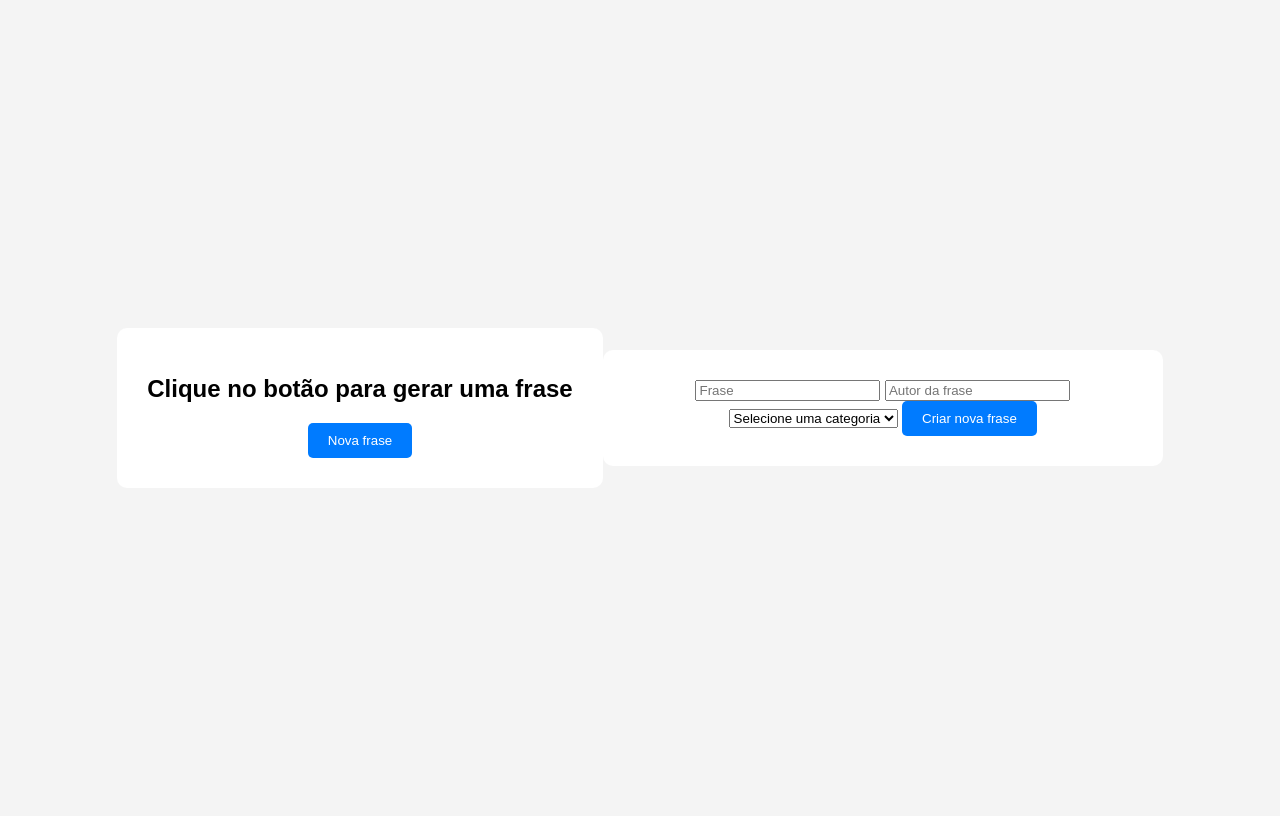
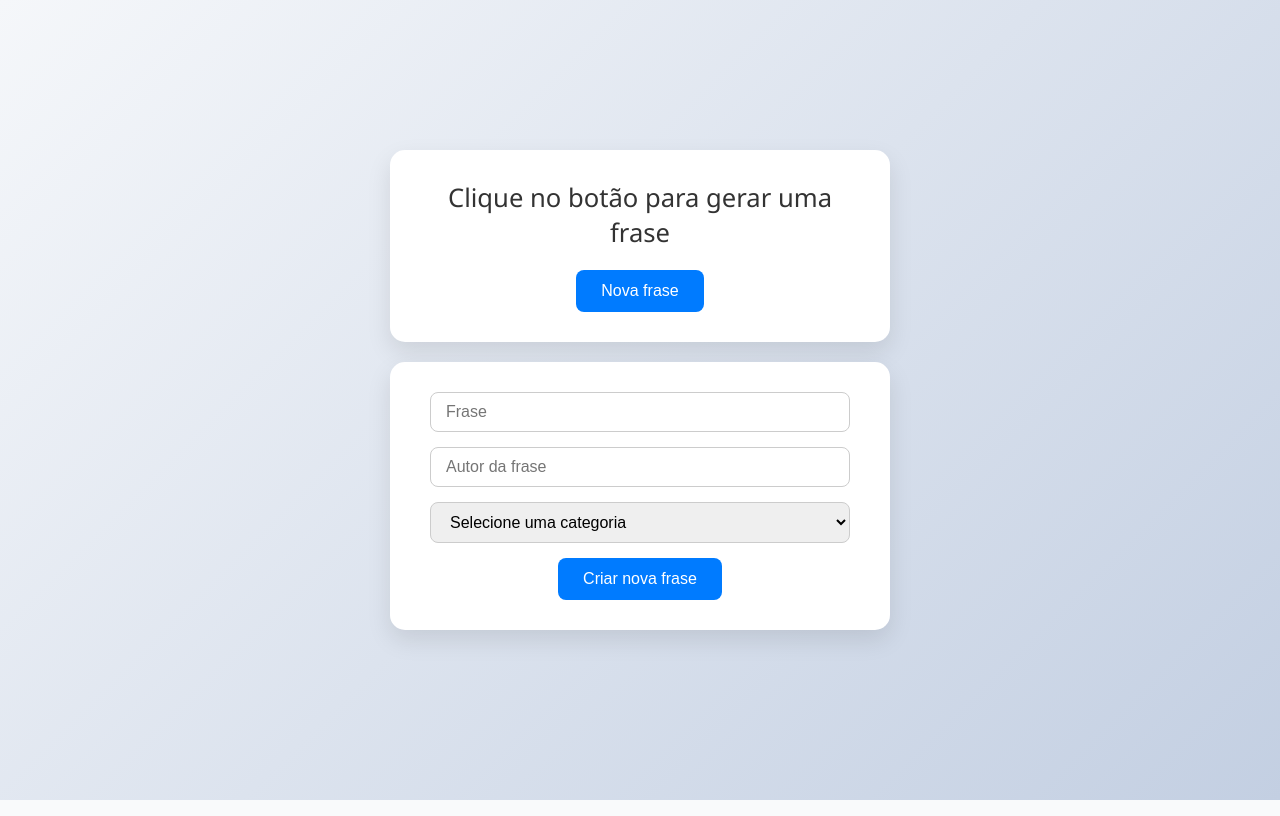
Before and after one commit to LuizCPina/quote_api, a Django app: page / in a window 1280 px wide. Run offline with Django 5.2, Linux system fonts and the light colour scheme.

Commit message:
increment no css e organizacao de diretorios

```diff
--- a/quote_api/quote_api/settings.py
+++ b/quote_api/quote_api/settings.py
@@ -117,3 +117,4 @@ USE_TZ = True
 # https://docs.djangoproject.com/en/6.0/howto/static-files/
 
 STATIC_URL = 'static/'
+STATICFILES_DIRS = [BASE_DIR / "static"]
--- /dev/null
+++ b/quote_api/quotes/static/css/style.css
@@ -0,0 +1,76 @@
+/* style.css */
+* { box-sizing: border-box; margin: 0; padding: 0; }
+
+body {
+    font-family: 'Segoe UI', Tahoma, Geneva, Verdana, sans-serif;
+    background: linear-gradient(135deg, #f5f7fa, #c3cfe2);
+    display: flex;
+    flex-direction: column;
+    justify-content: center;
+    align-items: center;
+    min-height: 100vh;
+    padding: 20px;
+}
+
+.container {
+    background: white;
+    padding: 30px 40px;
+    border-radius: 15px;
+    box-shadow: 0 10px 25px rgba(0,0,0,0.1);
+    text-align: center;
+    max-width: 500px;
+    width: 100%;
+    margin-bottom: 20px;
+    transition: transform 0.2s;
+}
+
+.container:hover { transform: translateY(-5px); }
+
+#quote-text { font-size: 1.6rem; font-weight: 500; margin-bottom: 10px; color: #333; }
+
+#quote-author { color: #777; margin-bottom: 20px; font-style: italic; }
+
+input, select {
+    width: 100%;
+    padding: 10px 15px;
+    margin-bottom: 15px;
+    border-radius: 8px;
+    border: 1px solid #ccc;
+    font-size: 1rem;
+    outline: none;
+    transition: border-color 0.2s;
+}
+
+input:focus, select:focus { border-color: #007BFF; }
+
+button {
+    padding: 12px 25px;
+    border: none;
+    background-color: #007BFF;
+    color: white;
+    border-radius: 8px;
+    font-size: 1rem;
+    cursor: pointer;
+    transition: background-color 0.2s, transform 0.2s;
+}
+
+button:hover { background-color: #0056b3; transform: scale(1.05); }
+
+dialog {
+    border: none;
+    border-radius: 10px;
+    padding: 25px 30px;
+    box-shadow: 0 10px 25px rgba(0,0,0,0.2);
+    font-size: 1.1rem;
+    text-align: center;
+}
+
+dialog button { margin-top: 15px; background-color: #28a745; }
+
+dialog button:hover { background-color: #1e7e34; }
+
+@media (max-width: 600px) {
+    .container { padding: 20px; }
+    #quote-text { font-size: 1.3rem; }
+    button { width: 100%; }
+}
--- a/quote_api/quotes/templates/home.html
+++ b/quote_api/quotes/templates/home.html
@@ -1,51 +1,11 @@
+{% load static %}
 <!DOCTYPE html>
 <html lang="pt-br">
 <head>
     <meta charset="UTF-8">
     <meta name="viewport" content="width=device-width, initial-scale=1.0">
     <title>Quote Generator</title>
-
-    <style>
-        body {
-            font-family: Arial, sans-serif;
-            background-color: #f4f4f4;
-            display: flex;
-            justify-content: center;
-            align-items: center;
-            height: 100vh;
-        }
-
-        .container {
-            background: white;
-            padding: 30px;
-            border-radius: 10px;
-            text-align: center;
-            max-width: 500px;
-        }
-
-        #quote-text {
-            font-size: 1.5rem;
-            margin-bottom: 10px;
-        }
-
-        #quote-author {
-            color: gray;
-            margin-bottom: 20px;
-        }
-
-        button {
-            padding: 10px 20px;
-            border: none;
-            background-color: #007BFF;
-            color: white;
-            border-radius: 5px;
-            cursor: pointer;
-        }
-
-        button:hover {
-            background-color: #0056b3;
-        }
-    </style>
+    <link rel="stylesheet" href="{% static 'css/style.css' %}">
 </head>
 <body>
 
@@ -72,67 +32,6 @@
         <button id="fechar-popup">close</button>
     </dialog>
 
+    <script src="{% static 'js/main.js' %}"></script>
 </body>
-<script>
-    /*frase random*/
-    const quoteText = document.getElementById('quote-text');
-    const quoteAuthor = document.getElementById('quote-author');
-
-    document.getElementById('new-quote-btn').addEventListener('click', function() {
-        quoteText.textContent = 'Carregando...';
-        quoteAuthor.textContent = '';
-        fetch('/quotes/random/')
-            .then(response => response.json())
-            .then(data => {
-                quoteText.textContent = data.text;
-                if (data.author) {
-                    quoteAuthor.textContent = `- ${data.author}`;
-                } else {
-                    quoteAuthor.textContent = '';
-                }
-            })
-            .catch(error => console.error('Erro ao buscar a frase:', error));
-    });
-
-    /*criar nova frase*/
-    const newQuoteText = document.getElementById('new-quote-text');
-    const newQuoteAuthor = document.getElementById('new-quote-author');
-    const newQuoteCategory = document.getElementById('new-quote-category');
-
-    document.getElementById('add-quote-btn').addEventListener('click', function() {
-        fetch('/quotes/', {
-            method: 'POST',
-            headers: {
-                'Content-Type': 'application/json'
-            },
-            body: JSON.stringify({
-                text: newQuoteText.value,
-                author: newQuoteAuthor.value,
-                category:newQuoteCategory.value
-            })
-        })
-        .then(response => {
-            if (!response.ok) {
-                throw new Error("Erro ao criar frase");
-            }
-            return response.json();
-        })
-        .then(data => {
-            document.getElementById('quote-success').showModal();
-
-            // limpa os campos
-            newQuoteText.value = '';
-            newQuoteAuthor.value = '';
-            newQuoteCategory.value = '';
-        })
-        .catch(error => {
-            console.error('Erro:', error);
-        });
-
-    });
-
-    document.getElementById('fechar-popup').addEventListener('click', () =>{
-        document.getElementById('quote-success').close()
-    })
-</script>
 </html>
```
Also changed, not shown: quote_api/quotes/static/js/main.js (added, +50 -0 lines).
